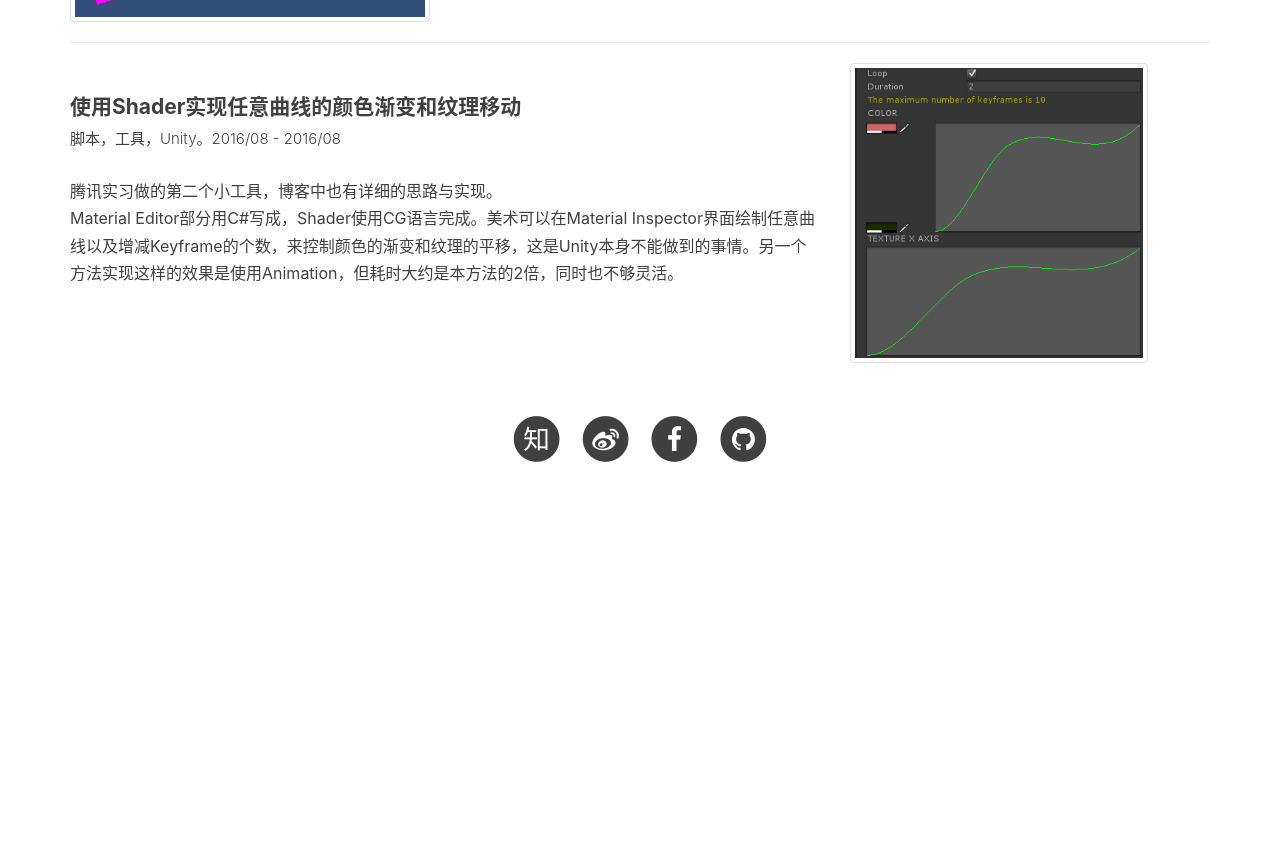
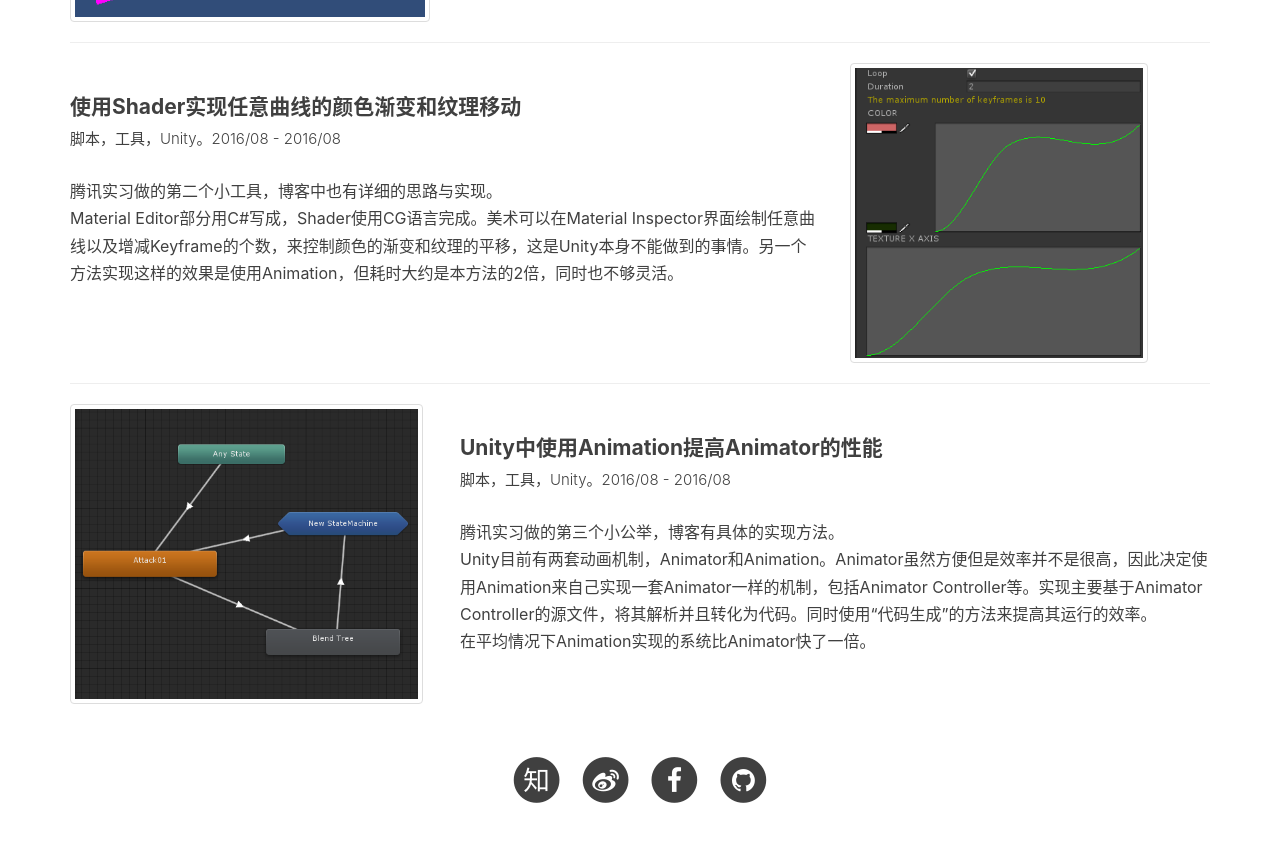
Before and after one commit to georgejinme/georgejinme.github.io, a Jekyll site: the page built from portfolio.html, in a window 1280 px wide and 900 px high, scrolled down 4915 px. Shown: the top 842 px of the window. Built offline with Jekyll 4.4.1, drawn with Linux system fonts in a browser that asks for light colours; nearby versions of some CDN libraries; comment, search, counter and statistics services are not loaded; before the commit the page ends 5474 px from its top, so only the background shows below that.

Commit message:
update portfolio

```diff
--- a/portfolio.html
+++ b/portfolio.html
@@ -252,4 +252,16 @@
             <img src="/img/in-portfolio/curve.png" class="img-thumbnail" style="height:300px">
         </div>
     </div>
+
+    <hr/>
+    <div class="row">
+        <div class="col-lg-4 col-md-4 col-sm-4">
+            <img src="/img/in-post/Animation/4.png" class="img-thumbnail" style="height:300px">
+        </div>
+        <div class="col-lg-8 col-md-8 col-sm-8">
+            <h2 class="portfolio-title">Unity中使用Animation提高Animator的性能</h2>
+            <h3 class="portfolio-subtitle">脚本，工具，Unity。2016/08 - 2016/08</h3>
+            <p>腾讯实习做的第三个小公举，博客有具体的实现方法。<br/>Unity目前有两套动画机制，Animator和Animation。Animator虽然方便但是效率并不是很高，因此决定使用Animation来自己实现一套Animator一样的机制，包括Animator Controller等。实现主要基于Animator Controller的源文件，将其解析并且转化为代码。同时使用“代码生成”的方法来提高其运行的效率。</br>在平均情况下Animation实现的系统比Animator快了一倍。</p>
+        </div>
+    </div>
 </div>
```
